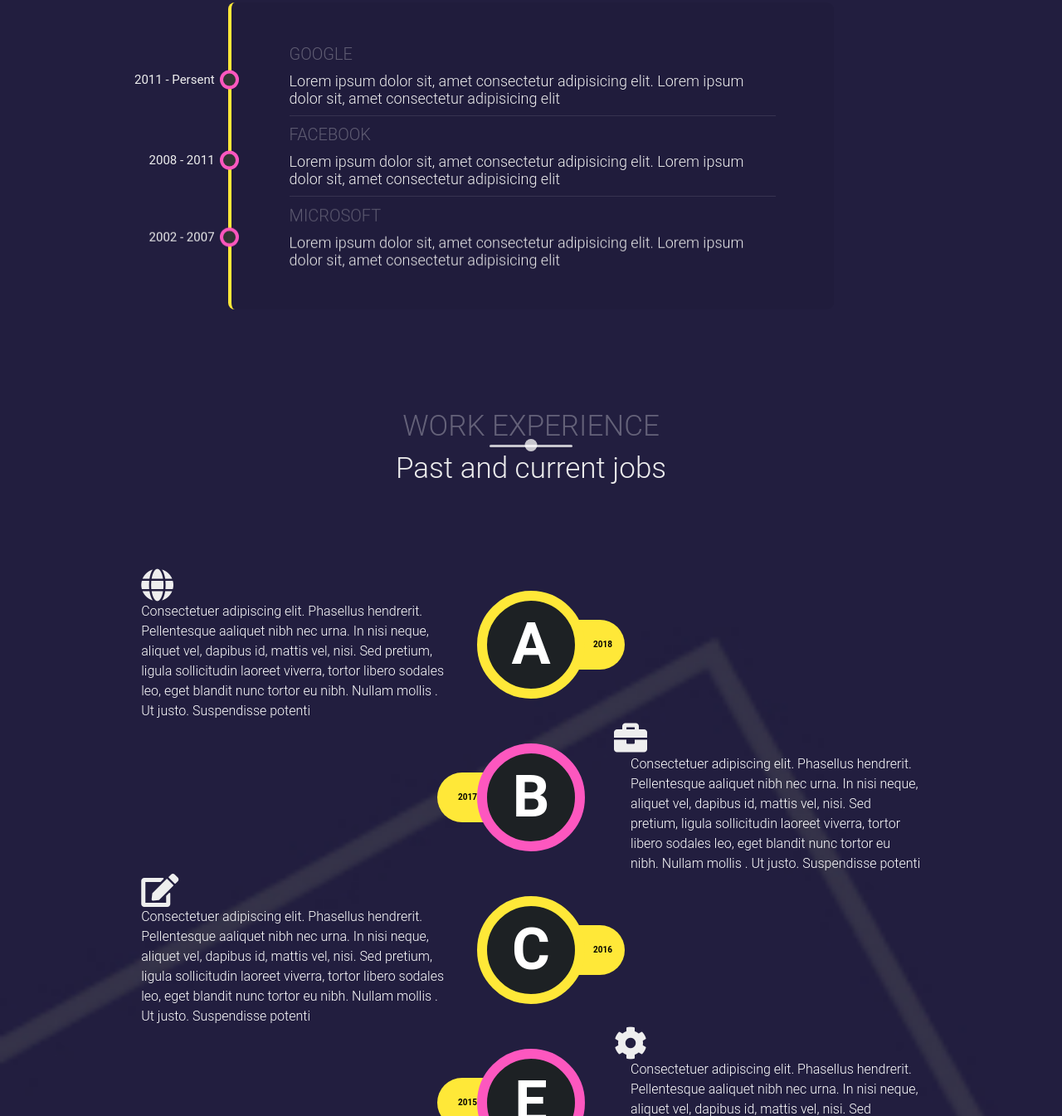
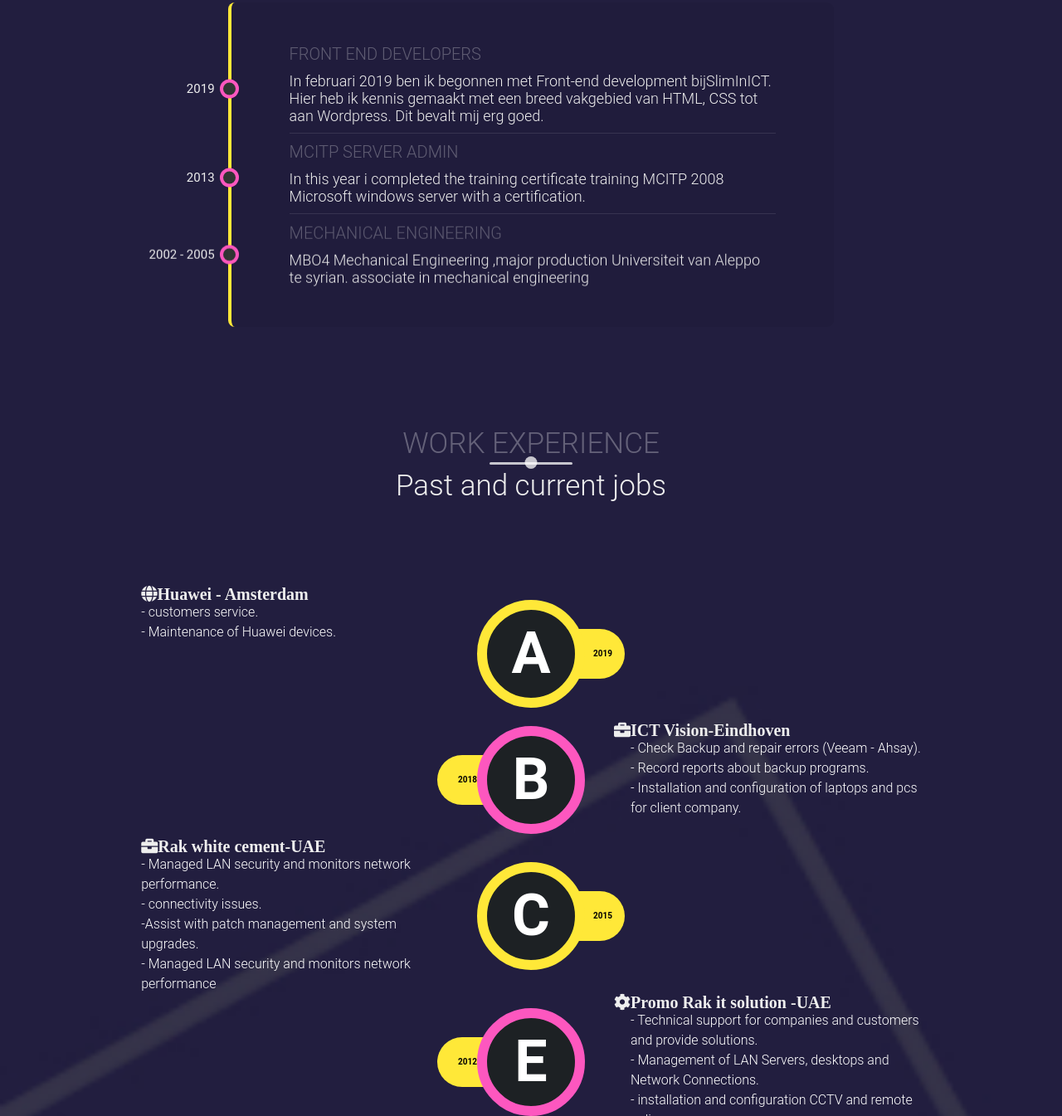
Before and after one commit to lokman1984/HYF-Module-HTMLCSSGIT, a plain HTML site: page week1/portfolio/index.html in a window 1280 px wide. Shown: the part 2171-3516 px from the top of the page at 83% size. Drawn offline with nearby package versions, Linux system fonts and the light colour scheme.

Commit message:
change photos in my cv

```diff
--- a/week1/portfolio/index.html
+++ b/week1/portfolio/index.html
@@ -64,11 +64,12 @@ $(windows).load(function(){
                     <h6>Myself</h6>
                 </div>
                 <p>
-                    Lorem ipsum dolor sit, amet consectetur adipisicing elit.
-                    Animi quaerat corporis dignissimos debitis? Cupiditate sapiente
-                    nobis eius minima optio totam quasi laudantium tempore. Quaerat,
-                     est nobis vitae eius distinctio labore?nobis eius minima optio totam quasi laudantium
-                      tempore. Quaerat
+                    My name is Lokman Dlimi I'm a 34 years old Front End Developer based
+                     in Eindhoven.I describe myself as a developer who loves coding, open
+                      source, and the web platform.In my spare time I like to create and
+                      contribute to open source projects. That helps me to learn a lots of
+                       new stuff, grow as a developer and support other open source projects.
+                        I love travelling and discovering new places.
                 </p>
                 <div class="social-media">
                         <ul class="nav-list">
@@ -153,25 +154,26 @@ $(windows).load(function(){
             <!--star-->
             <div class="timeline">
                     <ul>
-                        <li class="date" date-date="2011 - Persent" data-aos="fade-up" data-aos-delay="300">
-                              <h1>google</h1>
+                        <li class="date" date-date="2019 " data-aos="fade-up" data-aos-delay="300">
+                              <h1>FRONT END DEVELOPERS</h1>
                               <p>
-                                    Lorem ipsum dolor sit, amet consectetur adipisicing elit.
-                                    Lorem ipsum dolor sit, amet consectetur adipisicing elit
+                                In februari 2019 ben ik begonnen met Front-end development bijSlimInICT.
+                                 Hier heb ik kennis gemaakt met een breed vakgebied van HTML, CSS tot aan
+                                 Wordpress. Dit bevalt mij erg goed.
                               </p>
                         </li>
-                        <li class="date" date-date="2008 - 2011" data-aos="fade-up" data-aos-delay="600">
-                                <h1>Facebook</h1>
+                        <li class="date" date-date="2013" data-aos="fade-up" data-aos-delay="600">
+                                <h1>MCITP SERVER ADMIN</h1>
                                 <p>
-                                      Lorem ipsum dolor sit, amet consectetur adipisicing elit.
-                                      Lorem ipsum dolor sit, amet consectetur adipisicing elit
+                                    In this year i completed the training certificate training MCITP
+                                     2008 Microsoft windows server with a certification.
                                 </p>
                           </li>
-                          <li class="date" date-date="2002 - 2007" data-aos="fade-up" data-aos-delay="900">
-                                <h1>Microsoft</h1>
+                          <li class="date" date-date="2002 - 2005" data-aos="fade-up" data-aos-delay="900">
+                                <h1>MECHANICAL ENGINEERING</h1>
                                 <p>
-                                      Lorem ipsum dolor sit, amet consectetur adipisicing elit.
-                                      Lorem ipsum dolor sit, amet consectetur adipisicing elit
+                                    MBO4 Mechanical Engineering ,major production Universiteit van Aleppo te
+                                     syrian. associate in mechanical engineering
                                 </p>
                           </li>
                     </ul>
@@ -199,57 +201,55 @@ $(windows).load(function(){
                                     <div class="timeline">
                                       <span class="timeline-icon">a</span>
                                       <div class="timeline-content">
-                                          <i class="fa fa-globe fa-4x"></i>
+                                          <i class="fa fa-globe fa-2x"><span>Huawei - Amsterdam</span></i>
                                           <p class="description">
-                                            Consectetuer adipiscing elit. Phasellus hendrerit. Pellentesque aaliquet nibh nec urna.
-                                             In nisi neque, aliquet vel, dapibus id, mattis vel, nisi. Sed pretium, ligula sollicitudin
-                                             laoreet viverra, tortor libero sodales leo, eget blandit nunc tortor eu nibh. Nullam mollis
-                                             . Ut justo. Suspendisse potenti
+                                           - customers service.<br>
+                                           - Maintenance of Huawei devices.
+                                           <br> <br> <br> <br> <br>
                                           </p>
+                                      </div>
+                                          <div class="year"><span>2019</span> </div>
+                                    </div>
+
+                                    <div class="timeline">
+                                      <span class="timeline-icon">b</span>
+                                      <div class="timeline-content">
+                                          <i class="fa fa-briefcase fa-2x"><span>ICT Vision-Eindhoven</span></i>
+                                          <p class="description">
+                                           - Check Backup and repair errors (Veeam - Ahsay). <br>
+                                           -  Record reports about backup programs.<br>
+                                           - Installation and conﬁguration of laptops and pcs for client company.
+                                          <br> <br>
+                                        </p>
                                       </div>
                                           <div class="year"><span>2018</span> </div>
                                     </div>
 
                                     <div class="timeline">
-                                      <span class="timeline-icon">b</span>
+                                      <span class="timeline-icon">c</span>
                                       <div class="timeline-content">
-                                          <i class="fa fa-briefcase fa-4x"></i>
+                                        <i class="fa fa-briefcase fa-2x"><span>Rak white cement-UAE</span></i>
                                           <p class="description">
-                                            Consectetuer adipiscing elit. Phasellus hendrerit. Pellentesque aaliquet nibh nec urna.
-                                             In nisi neque, aliquet vel, dapibus id, mattis vel, nisi. Sed pretium, ligula sollicitudin
-                                             laoreet viverra, tortor libero sodales leo, eget blandit nunc tortor eu nibh. Nullam mollis
-                                             . Ut justo. Suspendisse potenti
+                                           - Managed LAN security and monitors network performance. <br>
+                                           - connectivity issues. <br>
+                                           -Assist with patch management and system upgrades.<br>
+                                           - Managed LAN security and monitors network performance
                                           </p>
                                       </div>
-                                          <div class="year"><span>2017</span> </div>
-                                    </div>
-
-                                    <div class="timeline">
-                                      <span class="timeline-icon">c</span>
-                                      <div class="timeline-content">
-                                          <i class="fa fa-edit fa-4x"></i>
-                                          <p class="description">
-                                            Consectetuer adipiscing elit. Phasellus hendrerit. Pellentesque aaliquet nibh nec urna.
-                                             In nisi neque, aliquet vel, dapibus id, mattis vel, nisi. Sed pretium, ligula sollicitudin
-                                             laoreet viverra, tortor libero sodales leo, eget blandit nunc tortor eu nibh. Nullam mollis
-                                             . Ut justo. Suspendisse potenti
-                                          </p>
-                                      </div>
-                                          <div class="year"><span>2016</span> </div>
+                                          <div class="year"><span>2015</span> </div>
                                     </div>
 
                                     <div class="timeline">
                                       <span class="timeline-icon">e</span>
                                       <div class="timeline-content">
-                                          <i class="fa fa-cog fa-4x"></i>
+                                          <i class="fa fa-cog fa-2x"><span>Promo Rak it solution -UAE</span></i>
                                           <p class="description">
-                                            Consectetuer adipiscing elit. Phasellus hendrerit. Pellentesque aaliquet nibh nec urna.
-                                             In nisi neque, aliquet vel, dapibus id, mattis vel, nisi. Sed pretium, ligula sollicitudin
-                                             laoreet viverra, tortor libero sodales leo, eget blandit nunc tortor eu nibh. Nullam mollis
-                                             . Ut justo. Suspendisse potenti
+                                          - Technical support for companies and customers and provide solutions.<br>
+                                          - Management of LAN Servers, desktops and Network Connections.<br>
+                                          - installation and configuration CCTV and remote online.
                                           </p>
                                       </div>
-                                          <div class="year"><span>2015</span> </div>
+                                          <div class="year"><span>2012</span> </div>
                                     </div>
 
                                   </div>
@@ -275,44 +275,42 @@ $(windows).load(function(){
                 </div>
                 <div class="portfolio-item">
                     <div class="portfolio-img has-margin-right" data-aos="fade-right" data-aos-delay="300">
-                        <img src="images/portitem1.jpeg" alt="">
+                        <img src="images/techhoek.jpg" alt="">
                     </div>
                     <div class="portfolio-description" data-aos="fade-left" data-aos-delay="600">
                         <h6>Web Development</h6>
-                        <h1>Blog Website</h1>
+                        <h1>Tech hoek</h1>
                         <p>
-                            Lorem ipsum dolor sit, amet consectetur adipisicing elit.
-                            Lorem ipsum dolor sit, amet consectetur adipisicing elit
+                            Website design for a company specialized in CCTV cameras and alarm sysytems
                         </p>
-                        <a href="#" class="cta">View Details</a>
+                        <a href="http://www.techhoek.nl" class="cta">View Details</a>
                     </div>
                 </div>
                 <div class="portfolio-item">
                         <div class="portfolio-description" data-aos="fade-right" data-aos-delay="300">
                                 <h6>Web Design</h6>
-                                <h1>Product Layout</h1>
+                                <h1>Maas Food</h1>
                                 <p>
-                                    Lorem ipsum dolor sit, amet consectetur adipisicing elit.
-                                    Lorem ipsum dolor sit, amet consectetur adipisicing elit
+                                    Website design, food and marketing company .
                                 </p>
-                                <a href="#" class="cta">View Details</a>
+                                <a href="http://www.maasfood.eu" class="cta">View Details</a>
                             </div>
                         <div class="portfolio-img has-margin-right" data-aos="fade-left" data-aos-delay="300">
-                            <img src="images/portitem2.jpeg" alt="">
+                            <img src="images/maasfood.jpg" alt="">
                         </div>
                     </div>
                     <div class="portfolio-item">
                             <div class="portfolio-img has-margin-right" data-aos="fade-right" data-aos-delay="300">
-                                <img src="images/portitem3.jpeg" alt="">
+                                <img src="images/education.jpg" alt="">
                             </div>
                             <div class="portfolio-description" data-aos="fade-left" data-aos-delay="600">
                                 <h6>Web Design</h6>
-                                <h1>Product Sketch</h1>
+                                <h1>EDU-Accenta B.V.</h1>
                                 <p>
-                                    Lorem ipsum dolor sit, amet consectetur adipisicing elit.
-                                    Lorem ipsum dolor sit, amet consectetur adipisicing elit
+                                    The school site specializes in Dutch lessons and integration
+
                                 </p>
-                                <a href="#" class="cta">View Details</a>
+                                <a href="https://www.ikwilinburgeren.nl/inburgeren/scholen/edu-accenta-bv" class="cta">View Details</a>
                             </div>
                         </div>
              </div>
```
Also changed, not shown: week1/portfolio/images/edu.png (added), week1/portfolio/images/education.jpg (added), week1/portfolio/images/logo-50 (1).png (added), week1/portfolio/images/logo-50.png (added), week1/portfolio/images/maasfood.jpg (added), week1/portfolio/images/techhoek.jpg (added), week1/portfolio/images/techhoek2.jpg (added), 1 other file.
